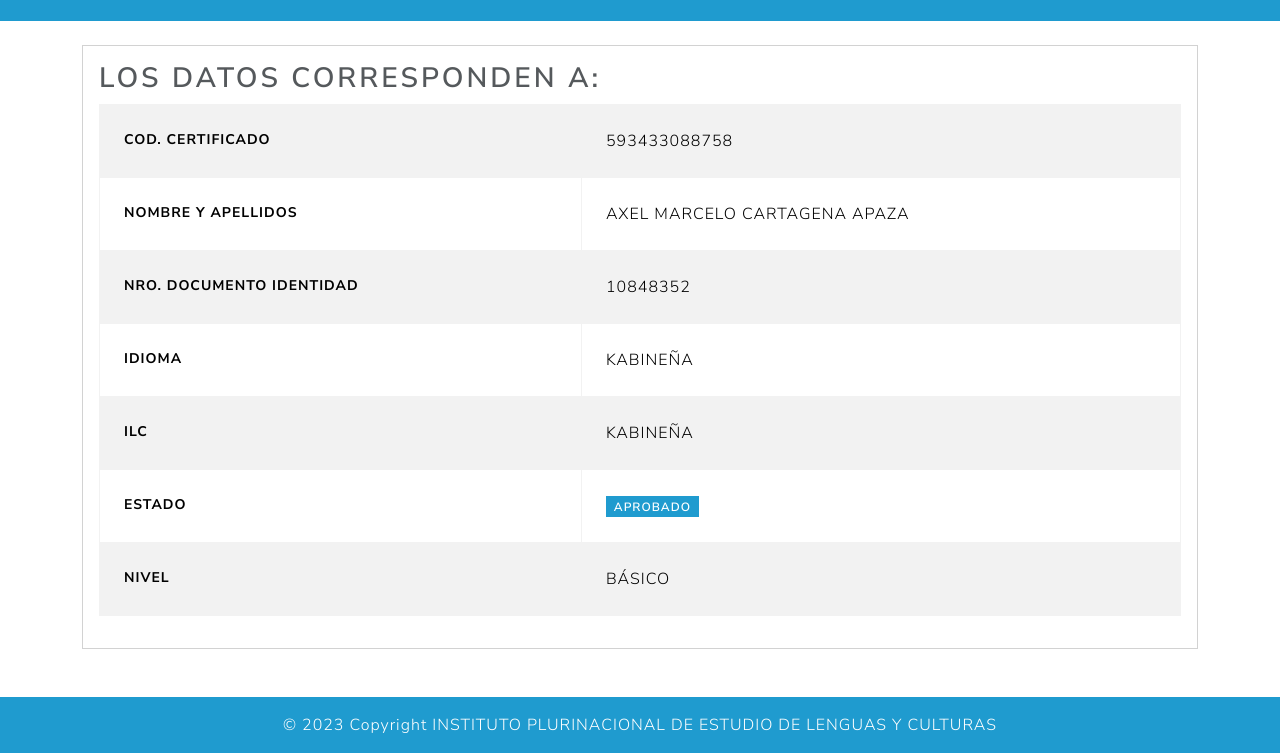
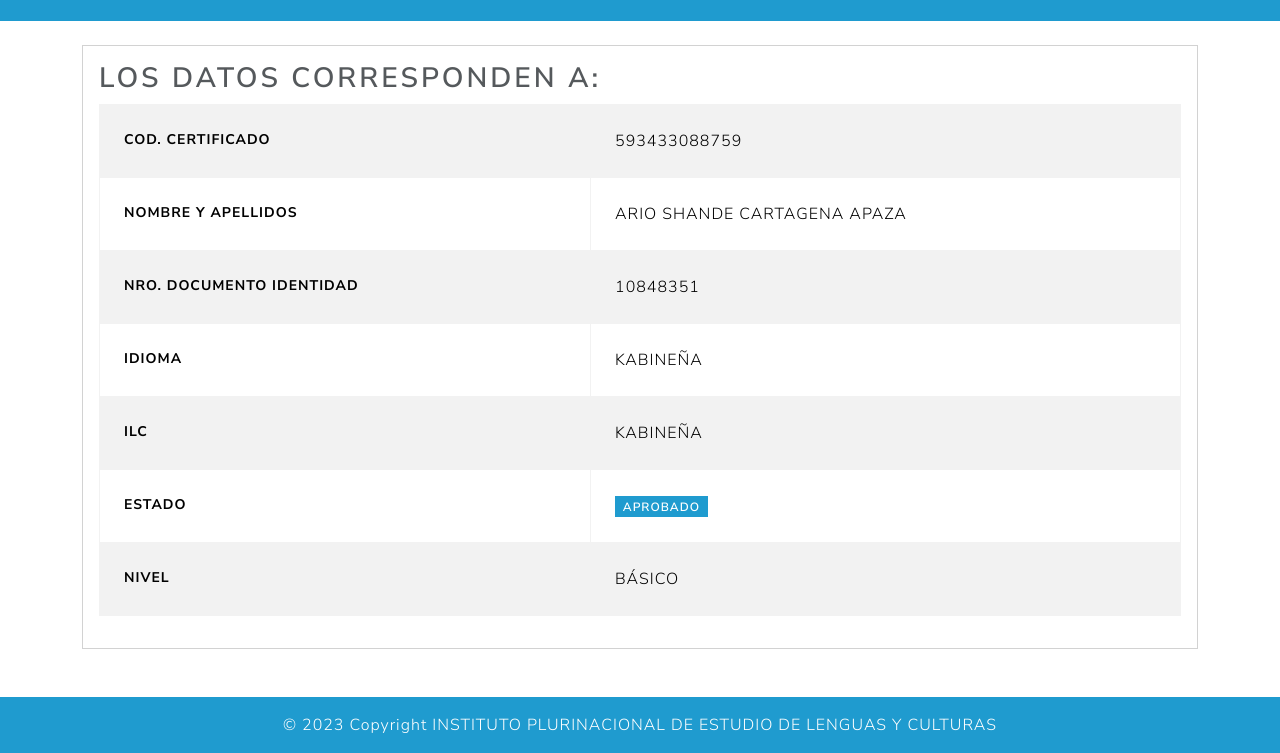
Before and after one commit to verificarcertificado/certificado-593433088759, a plain HTML site: page index.html in a window 1280 px wide. Shown: the part 67-820 px from the top of the page. Drawn offline with Linux system fonts and the light colour scheme.

Commit message:
Update index.html

```diff
--- a/index.html
+++ b/index.html
@@ -25,15 +25,15 @@
 			          <tbody>
 			            <tr>
 			              <th scope="row">COD. CERTIFICADO</th>
-			              <td>593433088758</td>
+			              <td>593433088759</td>
 			            </tr>
 			            <tr>
 			              <th scope="row">NOMBRE Y APELLIDOS</th>
-			              <td>AXEL MARCELO CARTAGENA APAZA</td>
+			              <td>ARIO SHANDE CARTAGENA APAZA</td>
 			            </tr>
 			            <tr>
 			              <th scope="row">NRO. DOCUMENTO IDENTIDAD</th>
-			              <td>10848352</td>
+			              <td>10848351</td>
 			            </tr>
 			            <tr>
 			              <th scope="row">IDIOMA</th>
```
